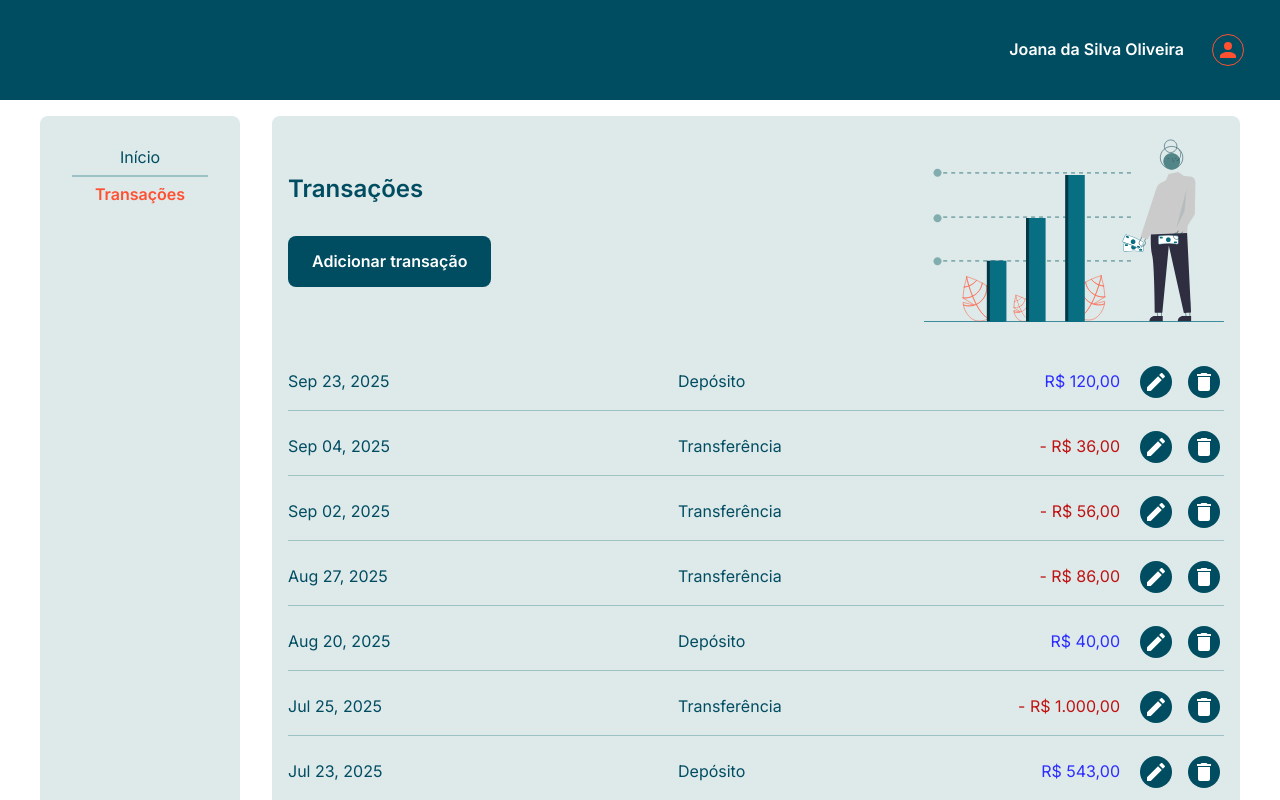
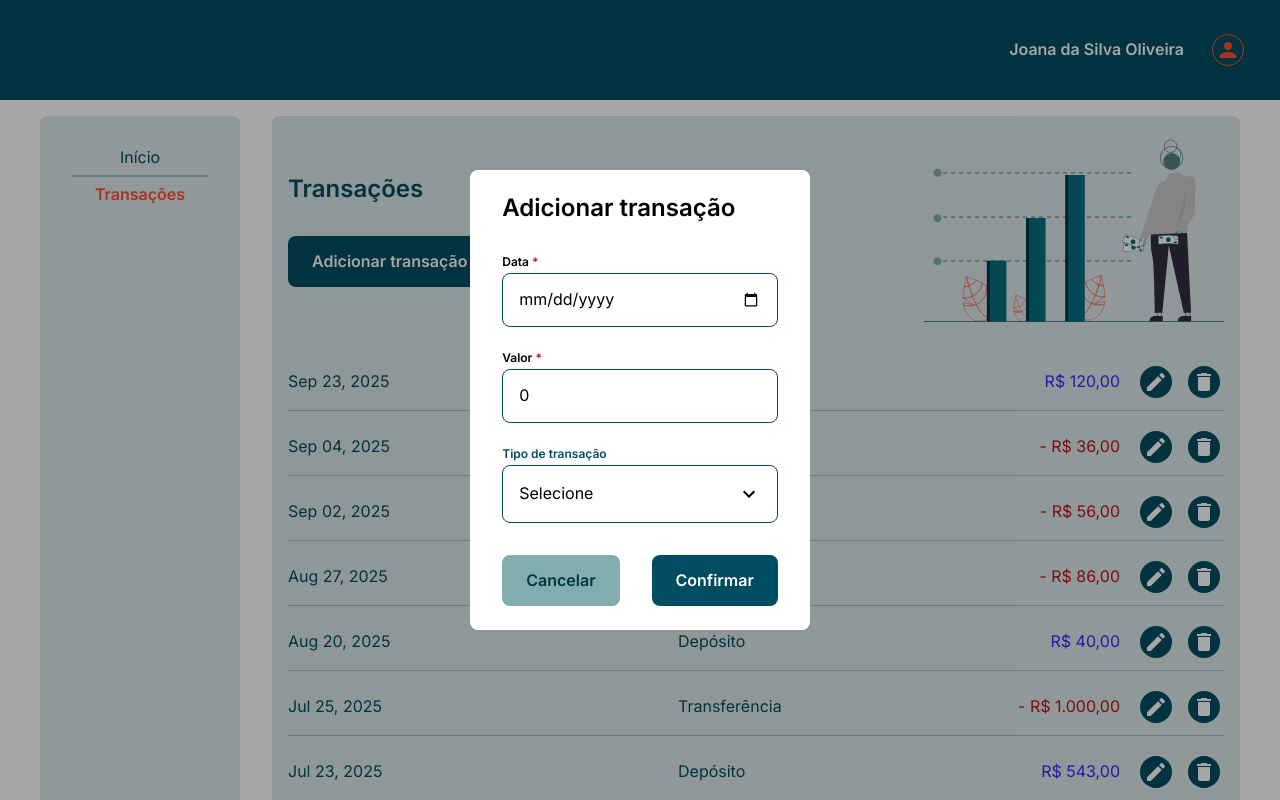
Before and after one commit to PedroPA94/fiap-tech-challenge-1, a Next.js app: page /transactions in a window 1280 px wide. Both pictures are taken after a click on the button "Adicionar transação". Built offline with nearby package versions, Linux system fonts and the light colour scheme; no server answers.

Commit message:
feat: adiciona dialogs

```diff
--- a/app/lib/dateUtils.ts
+++ b/app/lib/dateUtils.ts
@@ -45,3 +45,17 @@ export function getFormattedToday(): string {
 
   return formatted.charAt(0).toUpperCase() + formatted.slice(1);
 }
+
+export function formatShortTextDate(value: string): string {
+  const parsedDate = new Date(
+    value.includes("T") ? value : `${value}T00:00:00`
+  );
+
+  if (isNaN(parsedDate.getTime())) return "";
+
+  return new Intl.DateTimeFormat(undefined, {
+    day: "2-digit",
+    month: "short",
+    year: "numeric",
+  }).format(parsedDate);
+}
--- /dev/null
+++ b/app/transactions/components/TransactionForm.tsx
@@ -0,0 +1,66 @@
+import { useEffect, useState } from "react";
+import { Input, Dropdown } from "@/design-system/components";
+import { TransactionItemProps } from "@/design-system/components/TransactionList/TransactionItem/TransactionItem";
+
+interface TransactionFormProps {
+  transaction?: TransactionItemProps;
+  onChange?: (data: TransactionItemProps) => void;
+}
+
+export function TransactionForm({
+  transaction,
+  onChange,
+}: TransactionFormProps) {
+  const [form, setForm] = useState<TransactionItemProps>({
+    id: transaction?.id ?? "",
+    date: transaction?.date ?? "",
+    label: transaction?.label ?? "",
+    amount: transaction?.amount ?? 0,
+    currency: transaction?.currency ?? "BRL",
+  });
+
+  useEffect(() => {
+    if (transaction) {
+      setForm(transaction);
+    }
+  }, [transaction]);
+
+  useEffect(() => {
+    onChange?.(form);
+    // eslint-disable-next-line react-hooks/exhaustive-deps
+  }, [form]);
+
+  return (
+    <form className="d-flex flex-column gap-4">
+      <Input
+        type="date"
+        label="Data"
+        required
+        value={form.date}
+        onChange={(e) => setForm({ ...form, date: e.target.value })}
+      />
+
+      <Input
+        type="number"
+        label="Valor"
+        placeholder="Informe o valor da transação"
+        required
+        value={form.amount.toString()}
+        onChange={(e) => setForm({ ...form, amount: Number(e.target.value) })}
+      />
+
+      <Dropdown
+        label="Tipo de transação"
+        placeholder="Selecione"
+        options={[
+          { value: "Depósito", content: "Depósito" },
+          { value: "Transferência", content: "Transferência" },
+          { value: "Pagamento", content: "Pagamento" },
+        ]}
+        labelColor="text-primary"
+        value={form.label}
+        onChange={(value) => setForm({ ...form, label: value as string })}
+      />
+    </form>
+  );
+}
--- a/app/transactions/components/TransactionsCard.tsx
+++ b/app/transactions/components/TransactionsCard.tsx
@@ -1,20 +1,62 @@
-import { Card, Button, TransactionList } from "@/design-system/components";
+import { formatShortTextDate } from "@/app/lib/dateUtils";
+import {
+  Card,
+  Button,
+  TransactionList,
+  Dialog,
+} from "@/design-system/components";
 import { TransactionItemProps } from "@/design-system/components/TransactionList/TransactionItem/TransactionItem";
 import Image from "next/image";
+import React, { useState } from "react";
+import { TransactionForm } from "./TransactionForm";
 
 interface TransactionsCardProps {
   transactions: TransactionItemProps[];
 }
 
 export function TransactionsCard({ transactions }: TransactionsCardProps) {
+  const [selectedTransaction, setSelectedTransaction] =
+    useState<TransactionItemProps>();
+  const [formData, setFormData] = useState<TransactionItemProps>();
+  const [dialog, setDialog] = useState<"new" | "edit" | "delete" | null>(null);
+
+  const openNewDialog = () => setDialog("new");
+  const openEditDialog = (id: string) => {
+    setSelectedTransaction(transactions.find((t) => t.id === id));
+    setDialog("edit");
+  };
+  const openDeleteDialog = (id: string) => {
+    setSelectedTransaction(transactions.find((t) => t.id === id));
+    setDialog("delete");
+  };
+
+  const handleConfirm = () => {
+    if (dialog === "new") {
+      console.log("Nova transação:", formData);
+      // lógica para adicionar
+    } else if (dialog === "edit") {
+      console.log("Editar transação:", formData);
+      // lógica para editar
+    } else if (dialog === "delete") {
+      console.log("Excluir transação:", selectedTransaction);
+      // lógica para excluir
+    }
+    setDialog(null);
+  };
+
   return (
+    <React.Fragment>
       <Card kind="neutral" spacing="regular">
         <div className="d-flex flex-column justify-content-center align-items-start gap-5">
           <div className="w-100 d-lg-flex justify-content-between">
             <div className="d-flex flex-column flex-sm-row flex-lg-column gap-5 justify-content-sm-between justify-content-lg-center align-items-sm-center align-items-lg-start">
-            <h2 className="text-h-md fw-bold text-primary mb-0">Transações</h2>
+              <h2 className="text-h-md fw-bold text-primary mb-0">
+                Transações
+              </h2>
               <div className="flex-auto">
-              <Button type="button">Adicionar transação</Button>
+                <Button type="button" onClick={() => openNewDialog()}>
+                  Adicionar transação
+                </Button>
               </div>
             </div>
 
@@ -27,13 +69,31 @@ export function TransactionsCard({ transactions }: TransactionsCardProps) {
             />
           </div>
           <div className="d-sm-none w-100">
-          <TransactionList kind="compact" transactions={transactions} />
+            <TransactionList
+              kind="compact"
+              transactions={transactions}
+              onEdit={(id) => openEditDialog(id)}
+              onDelete={(id) => openDeleteDialog(id)}
+            />
           </div>
           <div className="d-none d-sm-block d-lg-none w-100">
-          <TransactionList kind="default" transactions={transactions} />
+            <TransactionList
+              kind="default"
+              transactions={transactions}
+              onEdit={(id) => openEditDialog(id)}
+              onDelete={(id) => openDeleteDialog(id)}
+            />
           </div>
-        <div className="d-none d-lg-block w-100" style={{ maxHeight: "500px" }}>
-          <TransactionList kind="default" transactions={transactions} />
+          <div
+            className="d-none d-lg-block w-100"
+            style={{ maxHeight: "500px" }}
+          >
+            <TransactionList
+              kind="default"
+              transactions={transactions}
+              onEdit={(id) => openEditDialog(id)}
+              onDelete={(id) => openDeleteDialog(id)}
+            />
           </div>
           <div className="align-self-center">
             <Image
@@ -54,5 +114,56 @@ export function TransactionsCard({ transactions }: TransactionsCardProps) {
           </div>
         </div>
       </Card>
+
+      <Dialog
+        title="Adicionar transação"
+        isOpen={dialog === "new"}
+        onClose={() => setDialog(null)}
+        onPrimaryClick={handleConfirm}
+        onSecondaryClick={() => setDialog(null)}
+        primaryLabel="Confirmar"
+        secondaryLabel="Cancelar"
+      >
+        <TransactionForm onChange={setFormData} />
+      </Dialog>
+
+      <Dialog
+        title="Editar transação"
+        isOpen={dialog === "edit"}
+        onClose={() => setDialog(null)}
+        onPrimaryClick={handleConfirm}
+        onSecondaryClick={() => setDialog(null)}
+        primaryLabel="Confirmar"
+        secondaryLabel="Cancelar"
+      >
+        <TransactionForm
+          transaction={selectedTransaction}
+          onChange={setFormData}
+        />
+      </Dialog>
+
+      <Dialog
+        title="Excluir transação"
+        isOpen={dialog === "delete"}
+        onClose={() => setDialog(null)}
+        onPrimaryClick={handleConfirm}
+        onSecondaryClick={() => setDialog(null)}
+        primaryLabel="Confirmar"
+        secondaryLabel="Cancelar"
+        type="critical"
+      >
+        <div className="d-flex justify-content-between fw-bold mb-5 gap-3">
+          <span>{formatShortTextDate(selectedTransaction?.date || "")}</span>
+          <span>{selectedTransaction?.label}</span>
+          <span>
+            {new Intl.NumberFormat("pt-BR", {
+              style: "currency",
+              currency: selectedTransaction?.currency || "BRL",
+            }).format(selectedTransaction?.amount || 0)}
+          </span>
+        </div>
+        <p>Deseja excluir essa transação?</p>
+      </Dialog>
+    </React.Fragment>
   );
 }
```
Lines whose indentation alone changed are shown as unchanged.
